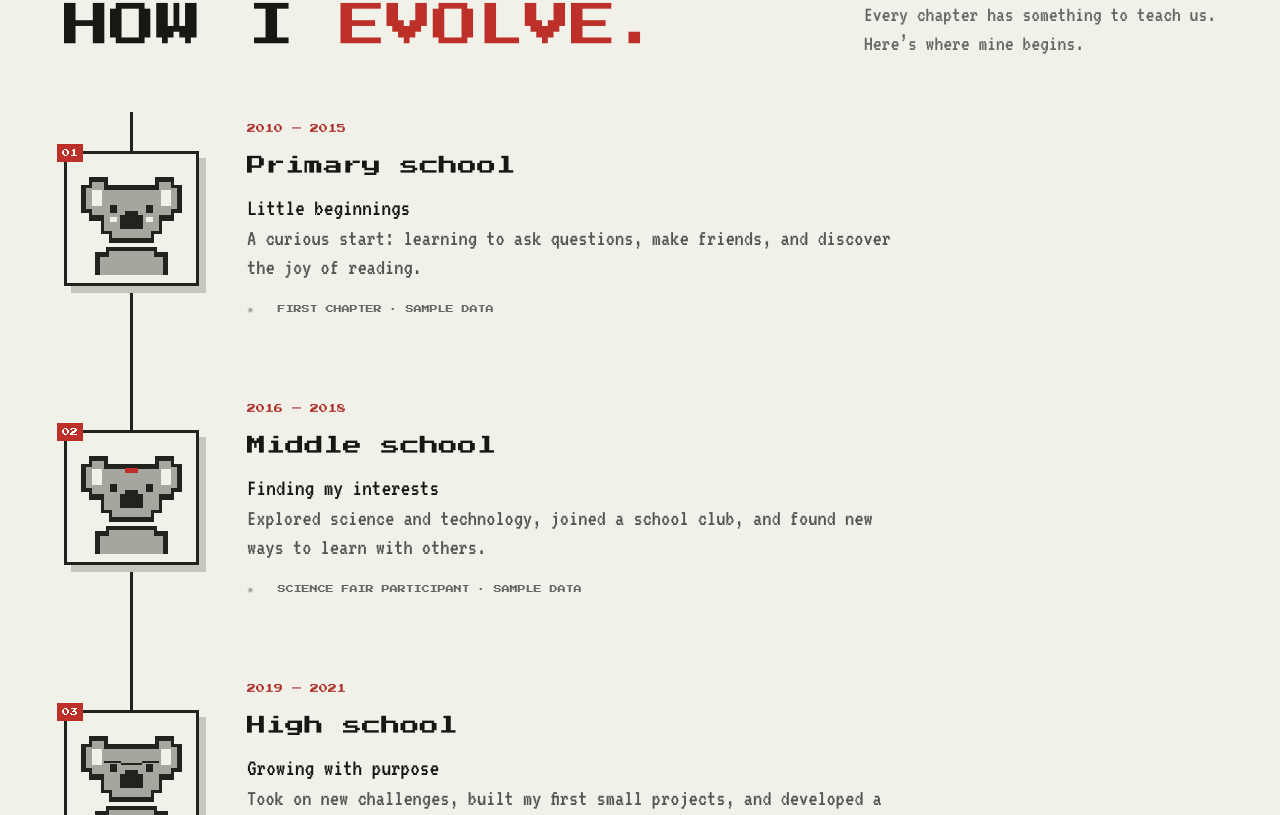
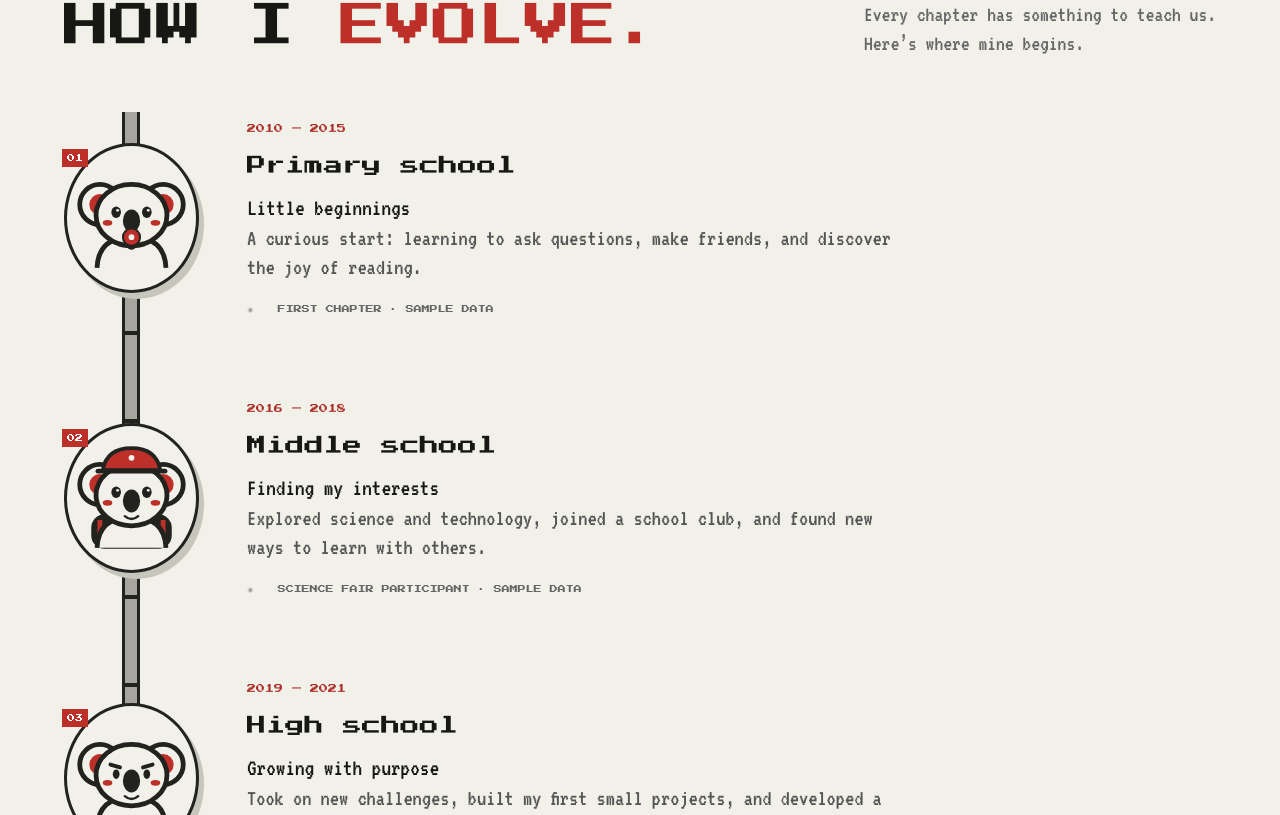
Before and after one commit to zephyrthu-exe/personal-portfolio, a React (Vite) app: page / in a window 1280 px wide. Shown: the part 1025-1840 px from the top of the page. Built offline with nearby package versions, Linux system fonts and the light colour scheme.

Commit message:
Redesign koala timeline portraits

```diff
--- a/src/main.tsx
+++ b/src/main.tsx
@@ -12,16 +12,19 @@ const milestones = [
 ];
 
 function Koala({ stage }: { stage: number }) {
- return <svg viewBox="0 0 100 100" aria-hidden="true" shapeRendering="crispEdges">
-  <path fill="#22221f" d="M27 75h46v5h9v20H18V80h9z"/><path fill="#a6a69e" d="M30 79h40v5h8v16H22V84h8z"/>
-  <path fill="#22221f" d="M5 20h7v-7h17v7h42v-7h17v7h7v25h-7v7H77v12h-7v8H30v-8h-7V52H12v-7H5z"/>
-  <path fill="#a6a69e" d="M10 23h5v-5h11v7h48v-7h11v5h5v19h-5v5H74v14h-7v6H33v-6h-7V47H15v-5h-5z"/>
-  <path fill="#f1f0e9" d="M15 25h9v14h-9zM76 25h9v14h-9z"/>
-  <path fill="#22221f" d="M31 38h6v7h-6zM63 38h6v7h-6zM44 43h12v4h4v12H40V47h4z"/>
-  {stage === 0 && <path fill="#f1f0e9" d="M31 49h6v4h-6zM63 49h6v4h-6z"/>}
-  {stage === 1 && <path fill="#bd3029" d="M44 24h12v4H44z"/>}
-  {stage === 2 && <path fill="#22221f" d="M26 35h15v2H26zM59 35h15v2H59zM41 37h18v2H41z"/>}
-  {stage === 3 && <><path fill="#22221f" d="M25 28h50v-5H25zM33 18h34v5H33zM72 27h3v14h-3z"/><path fill="#bd3029" d="M47 80h6v14h-6z"/></>}
+ return <svg viewBox="0 0 120 120" aria-hidden="true">
+  {/* A backpack sits behind the school koala's shoulders. */}
+  {stage === 1 && <><rect x="18" y="77" width="84" height="36" rx="14" fill="#22221f"/><path d="M27 83v24M93 83v24" fill="none" stroke="#bd3029" strokeWidth="5"/></>}
+  <path d="M24 112c1-22 13-32 36-32s35 10 36 32" fill="#f1f0e9" stroke="#22221f" strokeWidth="5"/>
+  <circle cx="27" cy="46" r="21" fill="#f1f0e9" stroke="#22221f" strokeWidth="5"/><circle cx="93" cy="46" r="21" fill="#f1f0e9" stroke="#22221f" strokeWidth="5"/>
+  <circle cx="27" cy="46" r="11" fill="#bd3029"/><circle cx="93" cy="46" r="11" fill="#bd3029"/>
+  <ellipse cx="60" cy="57" rx="37" ry="32" fill="#f1f0e9" stroke="#22221f" strokeWidth="5"/>
+  {stage === 2 ? <><path d="M38 46l10 3M72 49l10-3" stroke="#22221f" strokeWidth="4" strokeLinecap="round"/><ellipse cx="44" cy="56" rx="3.5" ry="5" fill="#22221f"/><ellipse cx="76" cy="56" rx="3.5" ry="5" fill="#22221f"/></> : <><ellipse cx="44" cy="54" rx="5" ry="6" fill="#22221f"/><ellipse cx="76" cy="54" rx="5" ry="6" fill="#22221f"/><circle cx="45.5" cy="52" r="1.5" fill="#f1f0e9"/><circle cx="77.5" cy="52" r="1.5" fill="#f1f0e9"/></>}
+  <ellipse cx="60" cy="63" rx="9" ry="12" fill="#22221f"/><ellipse cx="35" cy="65" rx="5" ry="3" fill="#bd3029"/><ellipse cx="85" cy="65" rx="5" ry="3" fill="#bd3029"/>
+  {stage !== 0 && <path d="M53 79q7 6 14 0" fill="none" stroke="#22221f" strokeWidth="2.5" strokeLinecap="round"/>}
+  {stage === 0 && <><circle cx="60" cy="80" r="9" fill="#bd3029" stroke="#22221f" strokeWidth="2"/><circle cx="60" cy="80" r="3" fill="#f1f0e9"/><path d="M55 88q5 8 10 0" fill="none" stroke="#22221f" strokeWidth="2.5"/></>}
+  {stage === 1 && <><path d="M30 31Q34 8 60 8T90 31Z" fill="#bd3029" stroke="#22221f" strokeWidth="4"/><path d="M25 32h70" stroke="#22221f" strokeWidth="5" strokeLinecap="round"/><circle cx="60" cy="18" r="3" fill="#f1f0e9"/></>}
+  {stage === 3 && <><rect x="29" y="88" width="62" height="28" rx="3" fill="#22221f"/><rect x="33" y="92" width="54" height="20" fill="#f1f0e9"/><path d="M60 108V96m-5 5 5 3 5-3m-8-4 3 2 4-2" stroke="#bd3029" strokeWidth="2.5" fill="none"/><path d="M25 116h70" stroke="#22221f" strokeWidth="4"/></>}
  </svg>;
 }
 
```
Also changed, not shown: src/style.css.
